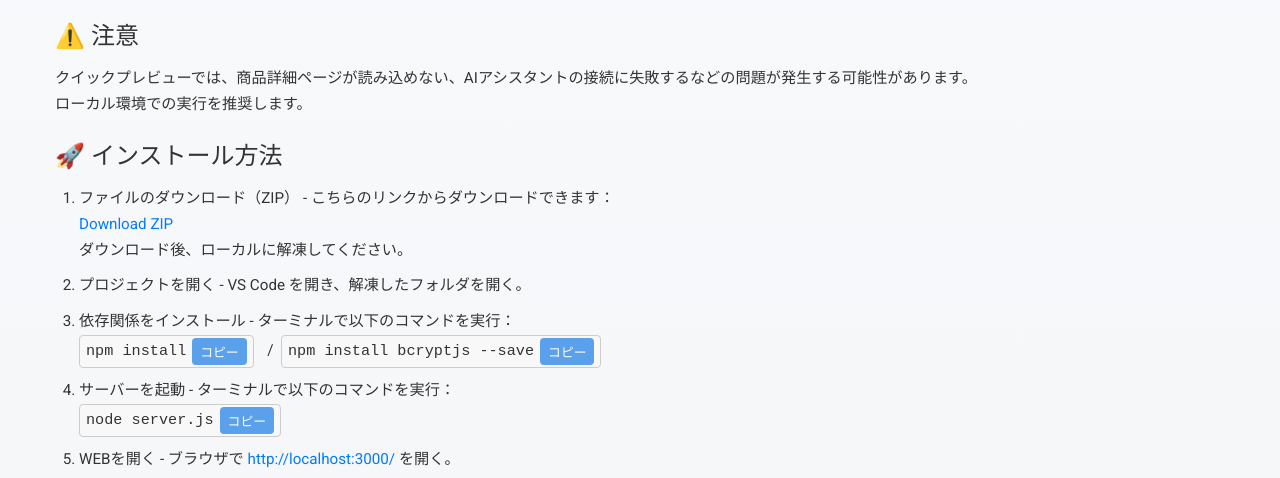
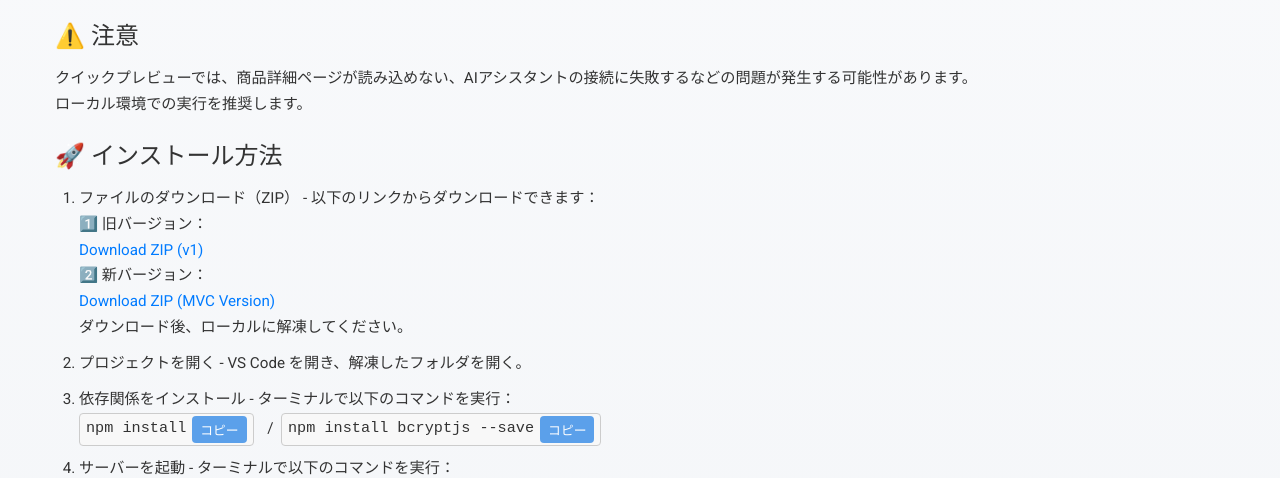
Before and after one commit to the-tsukasa/the-tsukasa.github.io, a plain HTML site: page AI-Shopping-Assistant/index.html in a window 1280 px wide. Shown: the part 294-772 px from the top of the page. Drawn offline with Linux system fonts and the light colour scheme.

Commit message:
Update index.html

```diff
--- a/AI-Shopping-Assistant/index.html
+++ b/AI-Shopping-Assistant/index.html
@@ -285,8 +285,11 @@
 
   <h2 id="install-steps">🚀 インストール方法</h2>
 <ol class="install-steps">
-    <li>ファイルのダウンロード（ZIP） - こちらのリンクからダウンロードできます：<br>
-      <a href="https://github.com/the-tsukasa/AI-Shopping-Assistant-v1/archive/refs/heads/main.zip" target="_blank">Download ZIP</a><br>
+  <li>ファイルのダウンロード（ZIP） - 以下のリンクからダウンロードできます：<br>
+    1️⃣ 旧バージョン：<br>
+    <a href="https://github.com/the-tsukasa/AI-Shopping-Assistant-v1/archive/refs/heads/main.zip" target="_blank">Download ZIP (v1)</a><br>
+    2️⃣ 新バージョン：<br>
+    <a href="https://github.com/the-tsukasa/AI-Shopping-Assistant-MVC/archive/refs/heads/main.zip" target="_blank">Download ZIP (MVC Version)</a><br>
     ダウンロード後、ローカルに解凍してください。
   </li>
   <li>プロジェクトを開く - VS Code を開き、解凍したフォルダを開く。</li>
@@ -315,6 +318,7 @@
     を開く。
   </li>
 </ol>
+
 
   <hr>
 
```
Lines whose indentation alone changed are shown as unchanged.
